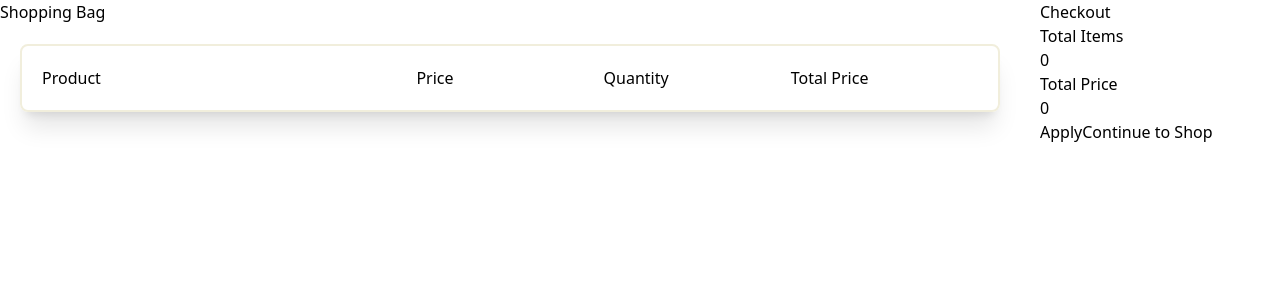
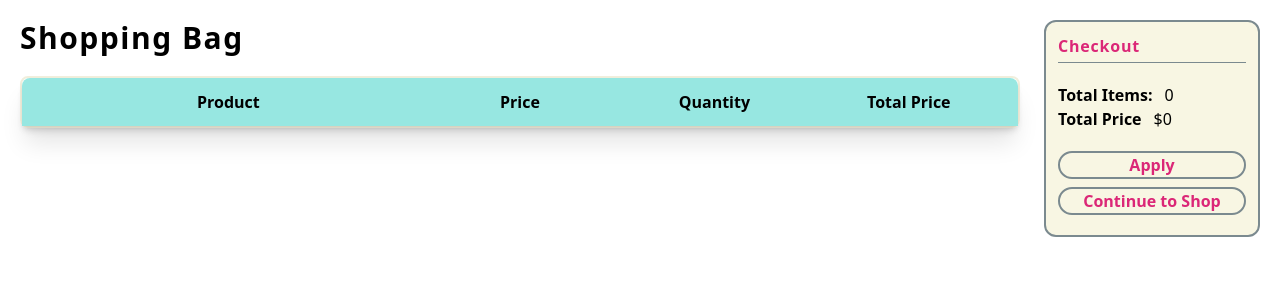
Before and after one commit to Gahramanoval301/e_commerce_internship, a React (Vite) app: page /cart in a window 1280 px wide. Shown: the top 300 px of the page. Built offline with nearby package versions, Linux system fonts and the light colour scheme.

Commit message:
delete dispatch , create totalPrice and totalAmount funcs, update designs

```diff
--- a/src/components/Cart/index.jsx
+++ b/src/components/Cart/index.jsx
@@ -5,51 +5,33 @@ import { useNavigate } from 'react-router';
 import { useDispatch, useSelector } from 'react-redux';
 
 export default function Cart() {
-    const dispatch_amount = useDispatch();
-    // const cart_url = 'https://65217450a4199548356d3a5c.mockapi.io/api/v1/cart';
+
     const navigate = useNavigate();
+
     const [cartItems, setCartItems] = useState([])
 
     const card_items = useSelector((state) => state.cartItems.items)
     const all_items = useSelector((state) => state.cartItems.all_items)
-    console.log(all_items);
 
 
     const counts = {};
+
     card_items.forEach(item => {
         counts[item.id] = (counts[item.id] || 0) + 1;
     });
     console.log(counts);
 
 
-    useEffect(() => {
 
-    }, [])
-
+    //navigate to home page automatically
     const continueToShop = () => {
         navigate('/')
     }
 
-    const totalPrice = card_items.reduce((acc, item) => {
-        return acc + (Number(item.price.slice(1)).toFixed() * item.numbersOfProduct)
-    }, 0)
 
-    const sumObjectValues = (obj) => {
-        let sum = 0;
-        for (const key in obj) {
-            if (obj.hasOwnProperty(key)) {
-                sum += obj[key];
-            }
-        }
-        return sum;
-    }
-
-    const totalSum = sumObjectValues(counts);
-
-
+    // Function to remove duplicates from card_items
     const [uniqueItems, setUniqueItems] = useState([]);
 
-    // Function to remove duplicates from card_items
     const removeDuplicates = () => {
         const uniqueItemsMap = new Map();
         card_items.forEach(cardItem => {
@@ -63,41 +45,77 @@ export default function Cart() {
         removeDuplicates();
     }, [card_items]);
 
+    const calculateTotalPrice = (counts) => {
+        let price = 0;
+        for (const key in counts) {
+            if (counts.hasOwnProperty(key)) {
+                const myItem = uniqueItems.find(item => item.id === parseInt(key));
+                if (myItem) {
+                    price += counts[key] * (Number(myItem.price.slice(1))).toFixed(2);
+                }
+            }
+        }
+        return price;
+    }
+    const totalPrice = calculateTotalPrice(counts)
+
+    //total items' amount
+    const sumObjectValues = (obj) => {
+        let sum = 0;
+        for (const key in obj) {
+            if (obj.hasOwnProperty(key)) {
+                sum += obj[key];
+            }
+        }
+        return sum;
+    }
+
+    const totalSum = sumObjectValues(counts);
 
     return (
-            <div className='grid grid-cols-10 gap-5'>
-                <div className='col-span-8'>
-                    <h1>Shopping Bag</h1>
-                    <div className='p-5 m-5 border-2 border-secondary-dark rounded-lg shadow-xl'>
-                        <div className='grid grid-cols-10'>
-                            <h1 className='col-span-4'>Product</h1>
-                            <h1 className='col-span-2'>Price</h1>
-                            <h1 className='col-span-2'>Quantity</h1>
-                            <h1 className='col-span-2'>Total Price</h1>
-                        </div>
-                        {uniqueItems.map((cartItem) => {
-                            return <SingleCardItem key={cartItems.id} item={cartItem} counts={counts} card_items={card_items} />
+        <div className='grid grid-cols-10'>
+            <div className='col-span-8'>
+                <h1 className='m-5 font-bold text-3xl tracking-wider'>Shopping Bag</h1>
+                <div className=' m-5 mr-1 border-2 border-secondary-dark rounded-lg shadow-xl '>
+                    <div className='grid grid-cols-10 place-items-center p-3 bg-primary-light rounded-t-lg shadow-md font-semibold '>
+                        <h1 className='col-span-4 '>Product</h1>
+                        <h1 className='col-span-2 '>Price</h1>
+                        <h1 className='col-span-2 '>Quantity</h1>
+                        <h1 className='col-span-2 '>Total Price</h1>
+                    </div>
+                    <div>
+                        {uniqueItems.map((cartItem, index) => {
+                            return <>
+                                <SingleCardItem key={cartItems.id} item={cartItem} counts={counts} card_items={card_items} />
+                                {index !== uniqueItems.length - 1 && <hr className='border-primary-light' />}
+                            </>
                         })}
                     </div>
                 </div>
-                <div className='col-span-2'>
-                    <h1>Checkout</h1>
+            </div>
+            <div className='col-span-2 m-5 flex flex-col justify-end '>
+                <div className='border-2 rounded-xl border-primary-darkest bg-secondary-light p-3 pb-5 flex flex-col gap-5'>
                     <div>
-                        <div>
-                            <p>Total Items</p>
+                        <h1 className='font-bold tracking-wider text-pink-600 mb-1'>Checkout</h1>
+                        <hr className=' border-primary-darkest' />
+                    </div>
+                    <div>
+                        <div className='info-section'>
+                            <p>Total Items:</p>
                             <span>{totalSum}</span>
                         </div>
-                        <div>
+                        <div className='info-section'>
                             <p>Total Price</p>
-                            <span>{totalPrice}</span>
+                            <span>${totalPrice}</span>
                         </div>
                     </div>
-                    <div>
-                        <button>Apply</button>
-                        <button onClick={continueToShop}>Continue to Shop</button>
+                    <div className='flex flex-col gap-2 '>
+                        <button className='btn-product'>Apply</button>
+                        <button className='btn-product' onClick={continueToShop}>Continue to Shop</button>
                     </div>
                 </div>
             </div>
+        </div>
 
-        )
-    }
+    )
+}
```
